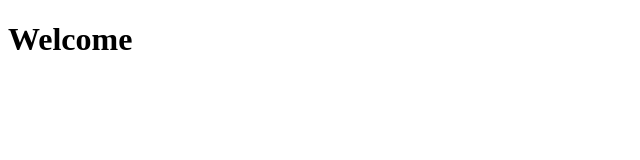
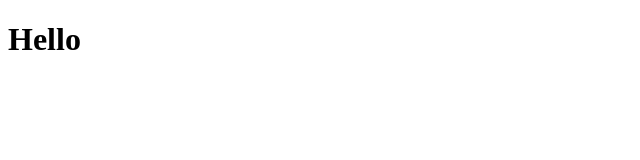
Before and after one commit to sethmivihanga2004-boop/SE-Assignment, a plain HTML site: page index.html in a window 1280 px wide. Shown: the whole page, without its empty margins (0-640 px from the left). Drawn offline with Linux system fonts and the light colour scheme.

Commit message:
changed heading to Hello

```diff
--- a/index.html
+++ b/index.html
@@ -4,6 +4,6 @@
     <title>SE Assignment</title>
 </head>
 <body>
-    <h1>Welcome</h1>
+    <h1>Hello</h1>
 </body>
 </html>
```
